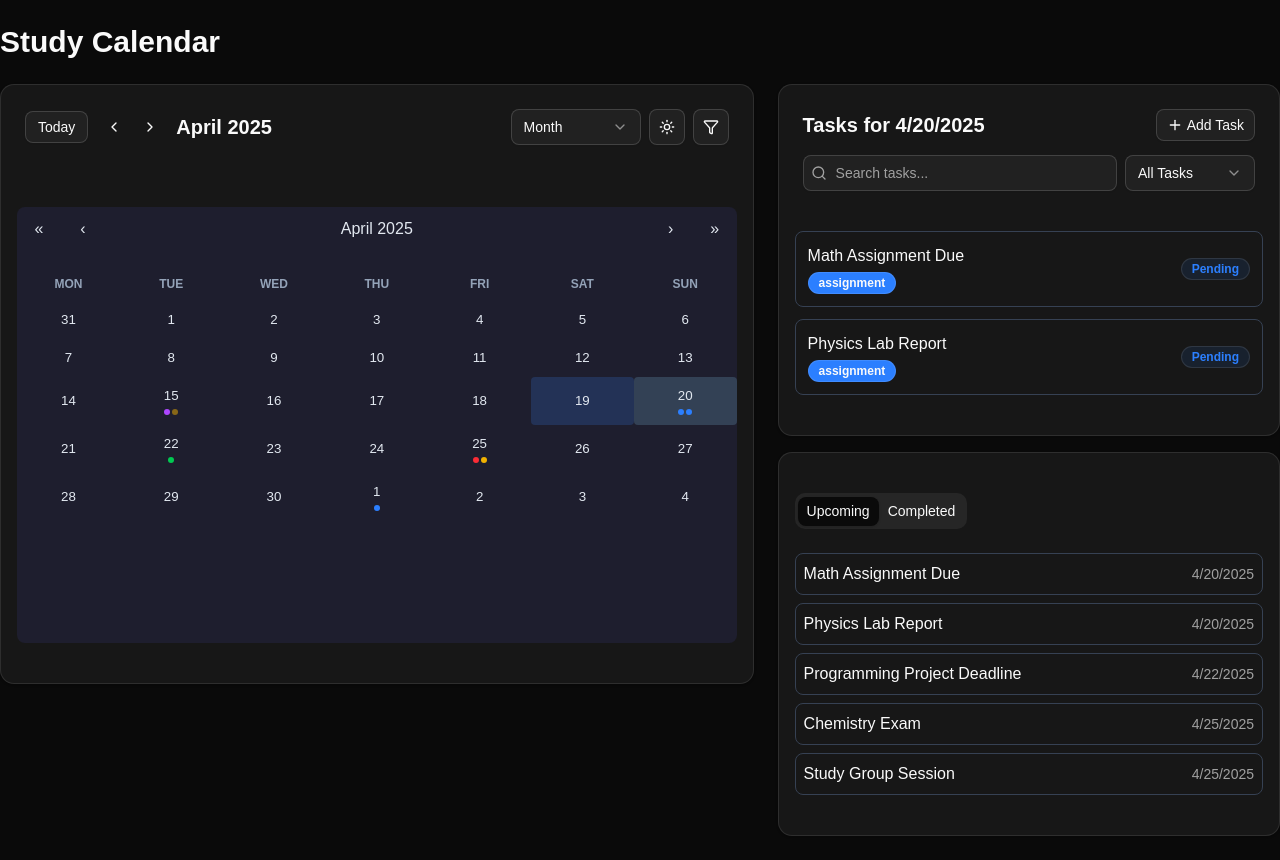
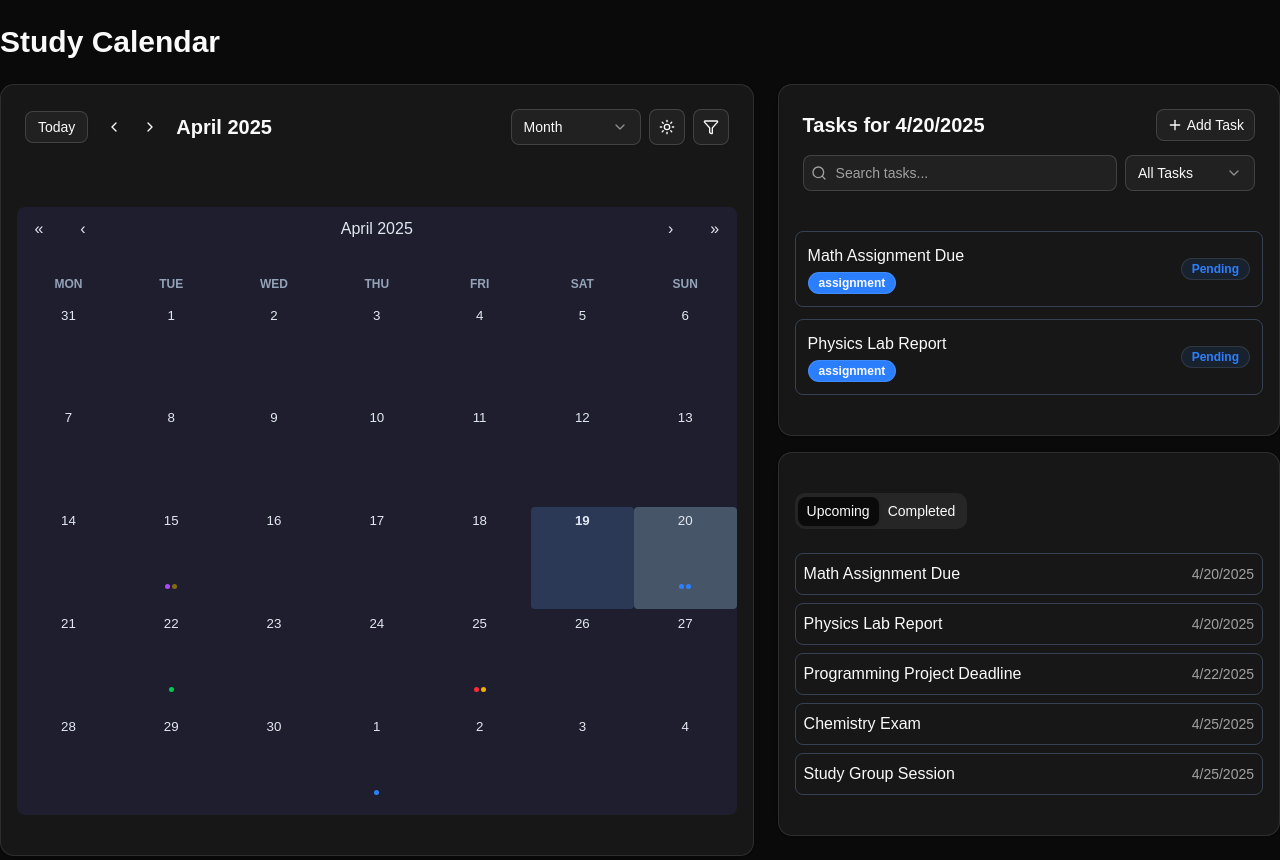
Before and after one commit to Suryashish/StudyBuddyWeb, a Next.js app: page /calendar in a window 1280 px wide. Built offline with nearby package versions, Linux system fonts and the light colour scheme; a web font is replaced by a local one.

Commit message:
vercel changes

```diff
--- /dev/null
+++ b/app/dashboard/page.tsx
@@ -0,0 +1,14 @@
+"use client";
+import { Sidebar } from '@/components/dashboard/sidebar'; // We'll create this next
+import { DashboardContent } from '@/components/dashboard/dashboard-content'; // And this one
+
+export default function DashboardPage() {
+  return (
+    <div className="flex min-h-screen w-full bg-muted/40">
+      <Sidebar />
+      <div className="flex flex-col flex-grow sm:py-4 sm:pl-14 md:pl-64"> {/* Adjust pl based on sidebar width */}
+        <DashboardContent />
+      </div>
+    </div>
+  );
+}
--- a/components/calendar/calendar-content.tsx
+++ b/components/calendar/calendar-content.tsx
@@ -210,7 +210,9 @@ export default function CalendarContent() {
               value={value}
               tileContent={tileContent}
               className={`${theme === "dark" ? "calendar-dark" : "calendar-light"} h-full`}
-              view={calView}
+              // The 'view' prop in react-calendar expects "month", "year", "decade", or "century".
+              // If custom week/day views are needed, they require different implementation.
+              // For standard month view, this prop can be omitted or set explicitly to "month".
             />
           </CardContent>
         </Card>
--- a/components/calendar/calendar-styles.css
+++ b/components/calendar/calendar-styles.css
@@ -1,126 +1,180 @@
-/* Calendar light/dark mode theming */
+/* Calendar Theming using CSS Variables */
 
-/* Light theme (default) */
-.calendar-light {
-  width: 100%;
-  max-width: 100%;
-  background-color: white;
-  color: #000;
-  border: none;
-  border-radius: 0.5rem;
+/* Define variables for light theme (default) */
+:root {
+    --calendar-bg: white;
+    --calendar-text: #1f2937; /* gray-800 */
+    --calendar-nav-text: var(--calendar-text);
+    --calendar-weekday-text: #6b7280; /* gray-500 */
+    --calendar-disabled-text: #d1d5db; /* gray-300 */
+    --calendar-tile-hover-bg: #f3f4f6; /* gray-100 */
+    --calendar-tile-active-bg: #e5e7eb; /* gray-200 */
+    --calendar-tile-now-bg: rgba(59, 130, 246, 0.1); /* blue-500 with alpha */
+    --calendar-tile-now-hover-bg: rgba(59, 130, 246, 0.2); /* blue-500 with more alpha */
+    --calendar-border-radius: 0.5rem;
+    --calendar-tile-border-radius: 0.25rem;
 }
 
-.calendar-light .react-calendar__tile {
-  padding: 0.75em 0.5em;
-  position: relative;
+/* Define variables for dark theme */
+/* Apply these styles when the 'dark' class is present on an ancestor (e.g., <html> or <body>) */
+.dark {
+    --calendar-bg: #1e1e2e; /* Custom dark */
+    --calendar-text: #e2e8f0; /* slate-200 */
+    --calendar-nav-text: var(--calendar-text);
+    --calendar-weekday-text: #94a3b8; /* slate-400 */
+    --calendar-disabled-text: #475569; /* slate-600 */
+    --calendar-tile-hover-bg: #334155; /* slate-700 */
+    --calendar-tile-active-bg: #475569; /* slate-600 */
+    --calendar-tile-now-bg: rgba(96, 165, 250, 0.2); /* blue-400 with alpha */
+    --calendar-tile-now-hover-bg: rgba(96, 165, 250, 0.3); /* blue-400 with more alpha */
 }
 
-.calendar-light .react-calendar__tile:enabled:hover,
-.calendar-light .react-calendar__tile:enabled:focus,
-.calendar-light .react-calendar__tile--active {
-  background-color: #f3f4f6;
-  border-radius: 0.25rem;
+/* General Calendar Styling */
+.react-calendar {
+    width: 100%;
+    max-width: 100%;
+    background-color: var(--calendar-bg);
+    color: var(--calendar-text);
+    border: none !important; /* Important may be needed to override library defaults */
+    border-radius: var(--calendar-border-radius);
+    font-family: inherit;
 }
 
-.calendar-light .react-calendar__tile--now {
-  background-color: rgba(59, 130, 246, 0.1);
-  border-radius: 0.25rem;
+/* Navigation */
+.react-calendar__navigation {
+    margin-bottom: 1rem;
+    display: flex; /* Ensure buttons are in a row */
+    align-items: center; /* Vertically center nav items */
+    height: 44px; /* Match button min-width for consistency */
 }
 
-.calendar-light .react-calendar__tile--now:enabled:hover,
-.calendar-light .react-calendar__tile--now:enabled:focus {
-  background-color: rgba(59, 130, 246, 0.2);
+.react-calendar__navigation button {
+    min-width: 44px;
+    background: none;
+    font-size: 1rem;
+    font-weight: 500;
+    color: var(--calendar-nav-text);
+    border-radius: var(--calendar-tile-border-radius);
+    padding: 0.5rem; /* Add some padding */
+    flex-grow: 0; /* Prevent buttons from growing */
+}
+.react-calendar__navigation__label {
+        font-weight: bold;
+        flex-grow: 1; /* Allow label to take up space */
+        text-align: center; /* Center month/year label */
+}
+.react-calendar__navigation button:disabled {
+    color: var(--calendar-disabled-text);
+    cursor: default;
+}
+.react-calendar__navigation button:enabled:hover,
+.react-calendar__navigation button:enabled:focus {
+    background-color: var(--calendar-tile-hover-bg);
 }
 
-/* Dark theme */
-.calendar-dark {
-  width: 100%;
-  max-width: 100%;
-  background-color: #1e1e2e;
-  color: #e2e8f0;
-  border: none;
-  border-radius: 0.5rem;
+
+/* Weekdays */
+.react-calendar__month-view__weekdays {
+    text-transform: uppercase;
+    font-weight: bold;
+    font-size: 0.75rem;
+    color: var(--calendar-weekday-text);
+    text-align: center; /* Center weekday text */
 }
 
-.calendar-dark .react-calendar__navigation button {
-  color: #e2e8f0;
+.react-calendar__month-view__weekdays__weekday {
+    padding: 0.5rem;
 }
 
-.calendar-dark .react-calendar__month-view__weekdays {
-  color: #94a3b8;
+.react-calendar__month-view__weekdays__weekday abbr {
+    text-decoration: none;
 }
 
-.calendar-dark .react-calendar__tile {
-  color: #e2e8f0;
-  padding: 0.75em 0.5em;
-  position: relative;
+/* Tiles (Days) */
+.react-calendar__tile {
+    padding: 0.5em 0.5em 1.2em; /* Adjusted padding for task dots */
+    position: relative;
+    color: var(--calendar-text);
+    background-color: transparent;
+    border-radius: var(--calendar-tile-border-radius);
+    text-align: center; /* Center day number */
+    height: auto; /* Allow tiles to adjust height */
+    aspect-ratio: 1 / 1; /* Make tiles square-ish */
+    display: flex; /* Use flexbox for centering content */
+    flex-direction: column; /* Stack number and dots */
+    align-items: center; /* Center horizontally */
+    justify-content: flex-start; /* Align number to top */
+    line-height: 1.2; /* Adjust line height */
+}
+.react-calendar__tile abbr {
+        display: block; /* Ensure abbr takes block space */
+        margin-bottom: 2px; /* Space between number and dots */
 }
 
-.calendar-dark .react-calendar__tile:disabled {
-  color: #475569;
+
+.react-calendar__tile:disabled {
+    color: var(--calendar-disabled-text);
+    background-color: transparent;
+    cursor: default;
 }
 
-.calendar-dark .react-calendar__tile:enabled:hover,
-.calendar-dark .react-calendar__tile:enabled:focus,
-.calendar-dark .react-calendar__tile--active {
-  background-color: #334155;
-  border-radius: 0.25rem;
+.react-calendar__tile:enabled:hover,
+.react-calendar__tile:enabled:focus {
+    background-color: var(--calendar-tile-hover-bg);
 }
 
-.calendar-dark .react-calendar__tile--now {
-  background-color: rgba(59, 130, 246, 0.2);
-  border-radius: 0.25rem;
+/* Active (Selected) Tile */
+.react-calendar__tile--active {
+    background-color: var(--calendar-tile-active-bg);
+    /* Consider adding a different text color for active if needed */
+    /* color: var(--calendar-active-text); */
+}
+.react-calendar__tile--active:enabled:hover,
+.react-calendar__tile--active:enabled:focus {
+    background-color: var(--calendar-tile-hover-bg); /* Use hover color for consistency */
 }
 
-.calendar-dark .react-calendar__tile--now:enabled:hover,
-.calendar-dark .react-calendar__tile--now:enabled:focus {
-  background-color: rgba(59, 130, 246, 0.3);
+/* Today's Tile */
+.react-calendar__tile--now {
+    background-color: var(--calendar-tile-now-bg);
+    font-weight: bold;
+}
+
+.react-calendar__tile--now:enabled:hover,
+.react-calendar__tile--now:enabled:focus {
+    background-color: var(--calendar-tile-now-hover-bg);
 }
 
 /* Task indicators */
 .task-indicators {
-  display: flex;
-  justify-content: center;
-  align-items: center;
-  gap: 2px;
-  margin-top: 4px;
+    display: flex;
+    justify-content: center;
+    align-items: center;
+    gap: 2px;
+    /* Removed absolute positioning, rely on flexbox in tile */
+    margin-top: auto; /* Push dots towards the bottom within the flex container */
+    padding-bottom: 4px; /* Add some padding at the bottom */
 }
 
 .task-dot {
-  width: 6px;
-  height: 6px;
-  border-radius: 50%;
+    width: 5px;
+    height: 5px;
+    border-radius: 50%;
+    flex-shrink: 0; /* Prevent dots from shrinking */
 }
 
-/* Category colors already defined via Tailwind classes in the component */
-
-/* Additional calendar styling */
-.react-calendar {
-  border: none !important;
-  font-family: inherit;
+/* Ensure month/year views also use variables */
+.react-calendar__year-view .react-calendar__tile,
+.react-calendar__decade-view .react-calendar__tile,
+.react-calendar__century-view .react-calendar__tile {
+    padding: 1.5em 0.5em; /* Adjust padding for larger views */
+    color: var(--calendar-text);
 }
-
-.react-calendar__navigation {
-  margin-bottom: 1rem;
+.react-calendar__year-view .react-calendar__tile:enabled:hover,
+.react-calendar__decade-view .react-calendar__tile:enabled:hover,
+.react-calendar__century-view .react-calendar__tile:enabled:hover,
+.react-calendar__year-view .react-calendar__tile:enabled:focus,
+.react-calendar__decade-view .react-calendar__tile:enabled:focus,
+.react-calendar__century-view .react-calendar__tile:enabled:focus {
+        background-color: var(--calendar-tile-hover-bg);
 }
-
-.react-calendar__navigation button {
-  min-width: 44px;
-  background: none;
-  font-size: 1rem;
-  font-weight: 500;
-}
-
-.react-calendar__month-view__weekdays {
-  text-transform: uppercase;
-  font-weight: bold;
-  font-size: 0.75rem;
-}
-
-.react-calendar__month-view__weekdays__weekday {
-  padding: 0.5rem;
-}
-
-.react-calendar__month-view__weekdays__weekday abbr {
-  text-decoration: none;
-}
```
